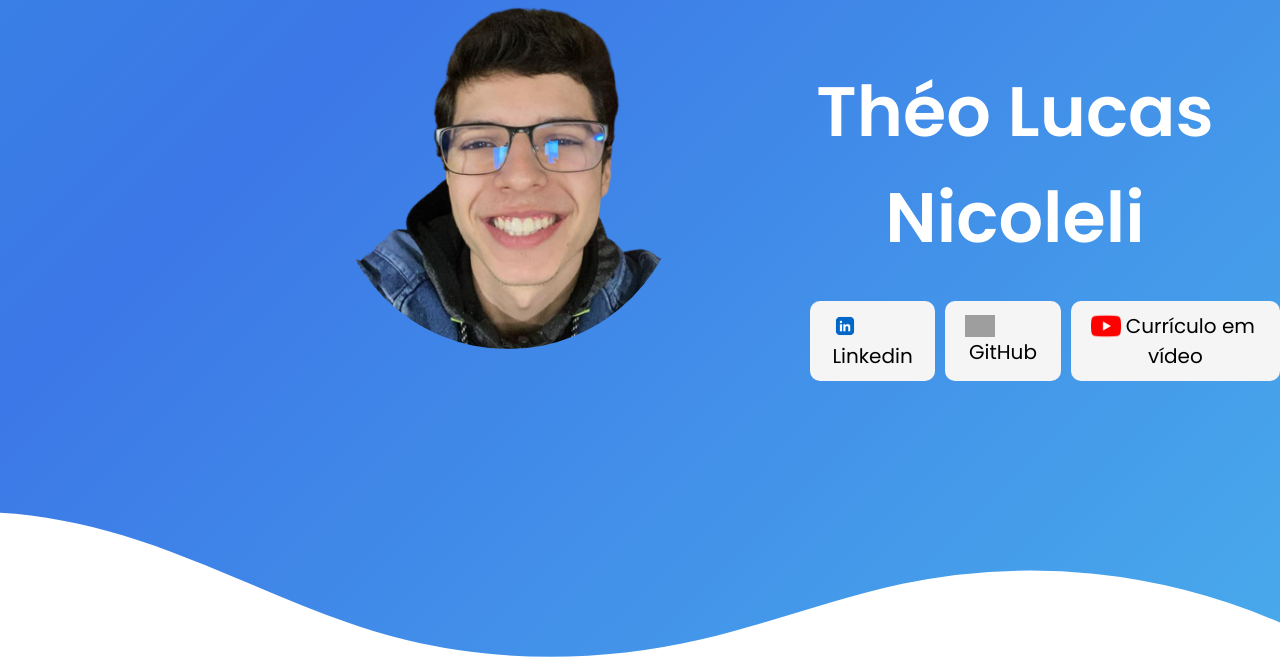
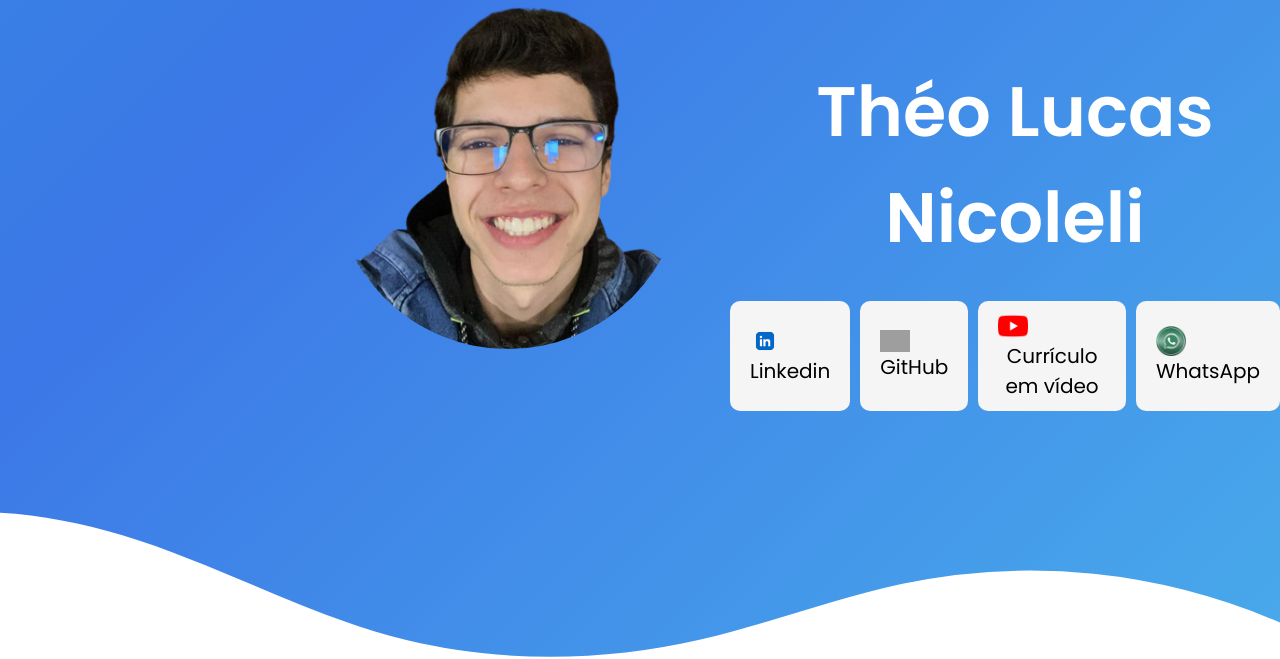
Before and after one commit to theonicoleli/Estudos, a PHP site: the page made by Cursos/HTML & CSS/portfolio théo/initialpage.html in a window 1280 px wide. Shown: the part 141-800 px from the top of the page. Run offline with PHP 8.4, Linux system fonts and the light colour scheme; grey boxes are pictures that could not be loaded.

```diff
--- a/Cursos/HTML & CSS/portfolio théo/curriculo_video.html
+++ b/Cursos/HTML & CSS/portfolio théo/curriculo_video.html
@@ -11,7 +11,6 @@
     <div id="video">
         <video class="video_prepare" width="900" height="500" controls autoplay loop>
             <source src="imagens/curriculo_em_video.mp4" type="video/mp4">
-            Desculpe, seu navegador não suporta a reprodução de vídeos.
         </video>
         <p class="frase">Currículo em vídeo de Théo</p>
     </div>
--- a/Cursos/HTML & CSS/portfolio théo/initial.css
+++ b/Cursos/HTML & CSS/portfolio théo/initial.css
@@ -55,7 +55,7 @@ body {
 
 .outsquare {
     display: flex;
-    margin-left: 800px;
+    margin-left: 720px;
     margin-top: 30px;
 }
 
@@ -136,6 +136,26 @@ body {
     float: left;
 }
 
+#contato_button {
+    font-size: 20px;
+    cursor: pointer;
+}
+
+#contato_button a {
+    text-decoration: none;
+    color: black;
+}
+
+#contato_button:hover a {
+    color: white;
+}
+
+#contato_button img{
+    width: 30px;
+    height: auto;
+    float: left;
+}
+
 .custom-shape-divider-bottom-1685505211 {
     position: absolute;
     bottom: 0;
--- a/Cursos/HTML & CSS/portfolio théo/initialpage.html
+++ b/Cursos/HTML & CSS/portfolio théo/initialpage.html
@@ -4,6 +4,7 @@
     <meta charset="UTF-8">
     <meta http-equiv="X-UA-Compatible" content="IE=edge">
     <meta name="viewport" content="width=device-width, initial-scale=1.0">
+    <link rel="stylesheet" href="https://cdnjs.cloudflare.com/ajax/libs/font-awesome/6.4.0/css/all.min.css" integrity="sha512-iecdLmaskl7CVkqkXNQ/ZH/XLlvWZOJyj7Yy7tcenmpD1ypASozpmT/E0iPtmFIB46ZmdtAc9eNBvH0H/ZpiBw==" crossorigin="anonymous" referrerpolicy="no-referrer"/>
     <link rel="stylesheet" href="initial.css">
     <title>Théo Portfólio</title>
 </head>
@@ -22,6 +23,10 @@
             <img src="imagens/youtube image.png">
             <a href="curriculo_video.html">Currículo em vídeo</a>
         </button>
+        <button type="submit" id="contato_button">
+            <img src="imagens/contato_imagem.png">
+            <a href="https://wa.me//5541999809950?text=Tenho%20interesse%20em%20seus%20serviços!">WhatsApp</a>
+        </button>
     </div>
     <div id="square">
         <div id="circle_image">
```
Also changed, not shown: Cursos/HTML & CSS/portfolio théo/imagens/contato_imagem.png (added).
